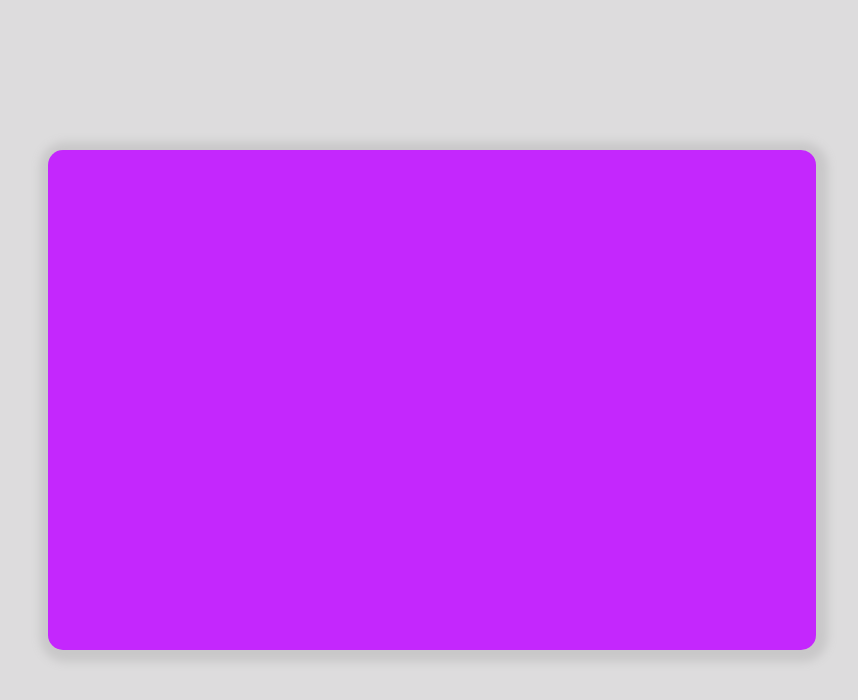
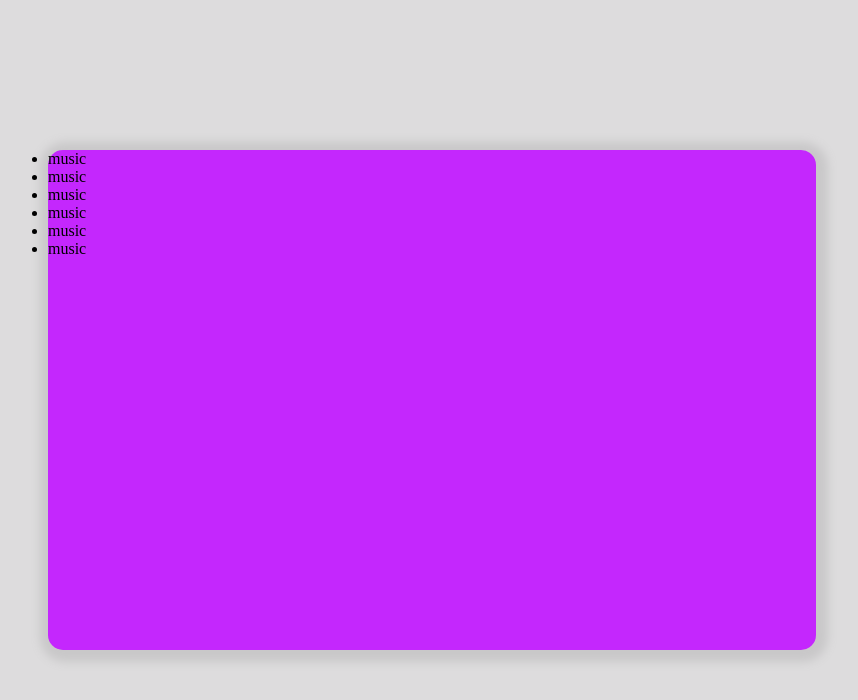
Before and after one commit to moradi47/Music-Player, a plain HTML site: page index.html in a window 1280 px wide. Shown: the whole page, without its empty margins (208-1066 px from the left). Drawn offline with Linux system fonts and the light colour scheme.

Commit message:
Add ul and li tags to div tag

```diff
--- a/index.html
+++ b/index.html
@@ -8,7 +8,16 @@
   </head>
   <body>
     <div class="container">
-      <div class="list-music"></div>
+      <div class="list-music">
+        <ul class="list">
+          <li>music</li>
+          <li>music</li>
+          <li>music</li>
+          <li>music</li>
+          <li>music</li>
+          <li>music</li>
+        </ul>
+      </div>
       <div class="play-page"></div>
     </div>
     <script src="./Js/main.js"></script>
```
